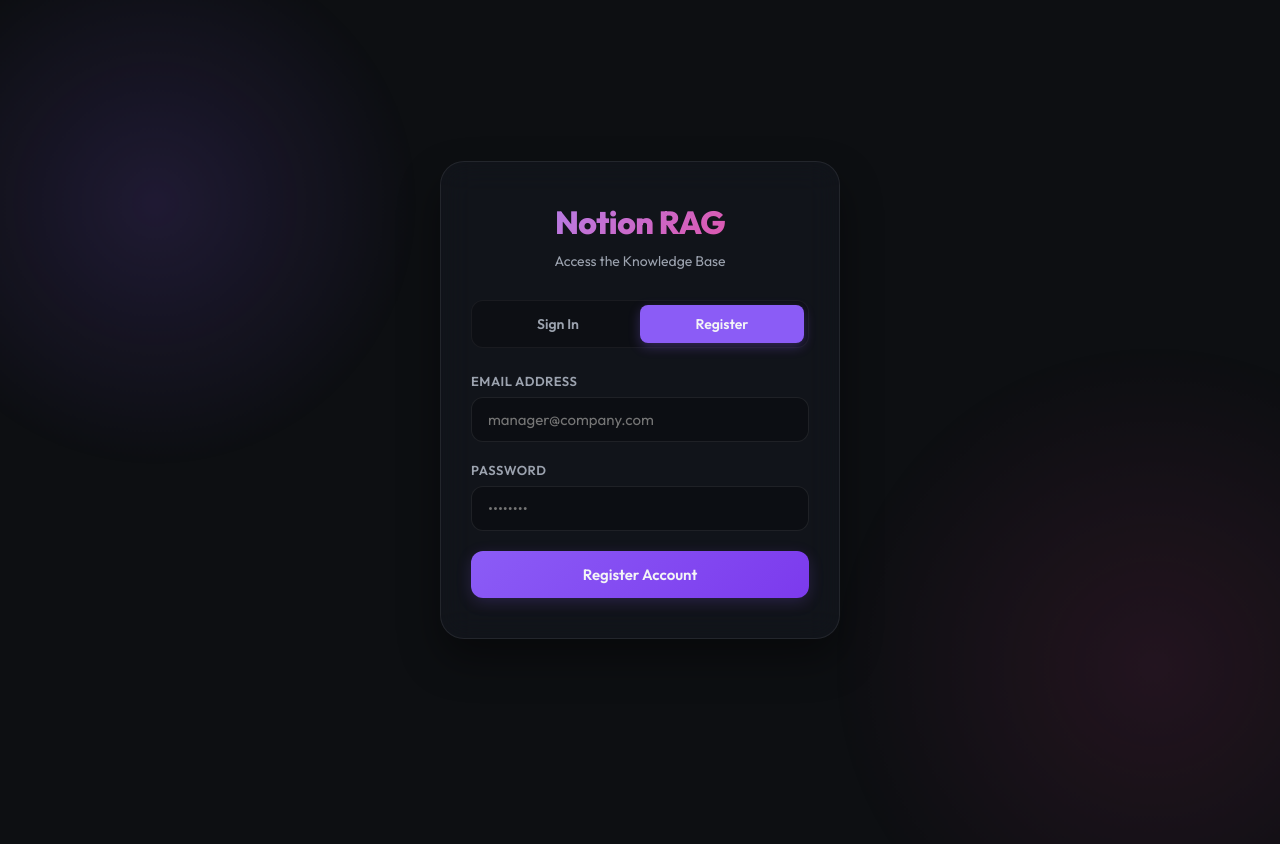
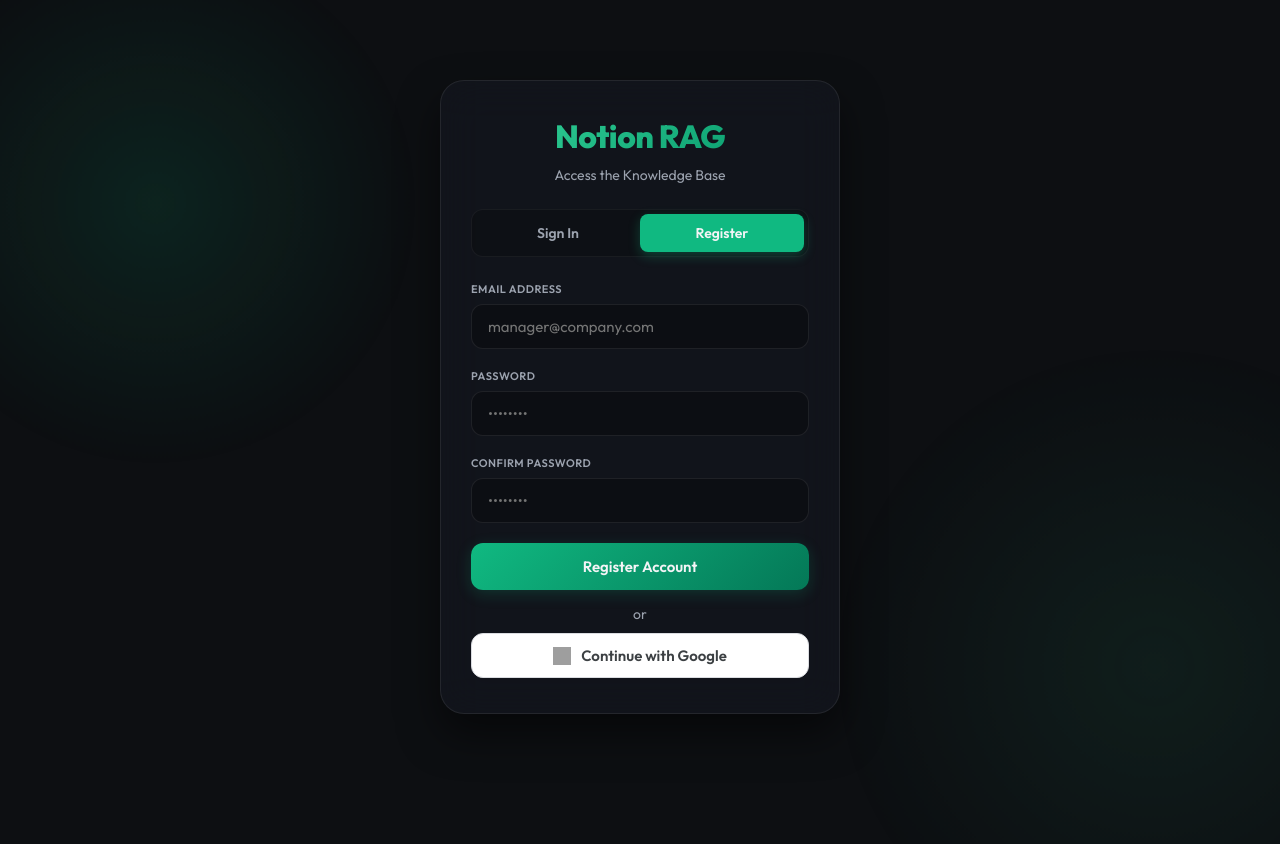
Before and after one commit to amazonikk/scripts, a website: page login.html in a window 1280 px wide. Both pictures are taken after a click on the button "Register". Shown: the top 844 px of the page. Drawn offline with Linux system fonts and the light colour scheme; grey boxes are pictures that could not be loaded.

Commit message:
Update Notion RAG login: green palette, confirm password, Google Sign-in

```diff
--- a/login.html
+++ b/login.html
@@ -8,12 +8,12 @@
   <style>
     :root {
       --bg-color: #0d0f12;
-      --card-bg: rgba(20, 24, 33, 0.6);
+      --card-bg: rgba(20, 24, 33, 0.65);
       --card-border: rgba(255, 255, 255, 0.08);
       --text-color: #f3f4f6;
       --text-muted: #9ca3af;
-      --accent-color: #8b5cf6;
-      --accent-hover: #a78bfa;
+      --accent-color: #10b981; /* Green */
+      --accent-hover: #34d399; /* Light Green */
       --error-color: #ef4444;
       --success-color: #10b981;
     }
@@ -30,8 +30,10 @@
       color: var(--text-color);
       min-height: 100vh;
       display: flex;
-      justify-content: center;
+      flex-direction: column;
+      justify-content: flex-start;
       align-items: center;
+      padding-top: 60px; /* Lifted higher */
       overflow: hidden;
       position: relative;
     }
@@ -42,7 +44,7 @@
       width: 500px;
       height: 500px;
       border-radius: 50%;
-      background: radial-gradient(circle, rgba(139, 92, 246, 0.15) 0%, rgba(139, 92, 246, 0) 70%);
+      background: radial-gradient(circle, rgba(16, 185, 129, 0.12) 0%, rgba(16, 185, 129, 0) 70%);
       top: -10%;
       left: -10%;
       z-index: 0;
@@ -54,7 +56,7 @@
       width: 600px;
       height: 600px;
       border-radius: 50%;
-      background: radial-gradient(circle, rgba(236, 72, 153, 0.1) 0%, rgba(236, 72, 153, 0) 70%);
+      background: radial-gradient(circle, rgba(52, 211, 153, 0.08) 0%, rgba(52, 211, 153, 0) 70%);
       bottom: -15%;
       right: -10%;
       z-index: 0;
@@ -76,27 +78,27 @@
     .card {
       background: var(--card-bg);
       border: 1px solid var(--card-border);
-      backdrop-filter: blur(16px);
-      -webkit-backdrop-filter: blur(16px);
+      backdrop-filter: blur(20px);
+      -webkit-backdrop-filter: blur(20px);
       border-radius: 24px;
-      padding: 40px 30px;
-      box-shadow: 0 20px 40px rgba(0, 0, 0, 0.4);
+      padding: 35px 30px;
+      box-shadow: 0 20px 40px rgba(0, 0, 0, 0.5);
       transition: transform 0.3s ease, box-shadow 0.3s ease;
     }
 
     .card:hover {
-      box-shadow: 0 20px 50px rgba(139, 92, 246, 0.15);
+      box-shadow: 0 20px 50px rgba(16, 185, 129, 0.12);
     }
 
     .header {
       text-align: center;
-      margin-bottom: 30px;
+      margin-bottom: 25px;
     }
 
     .logo {
       font-size: 32px;
       font-weight: 800;
-      background: linear-gradient(135deg, #a78bfa 0%, #ec4899 100%);
+      background: linear-gradient(135deg, #34d399 0%, #059669 100%);
       -webkit-background-clip: text;
       -webkit-text-fill-color: transparent;
       margin-bottom: 10px;
@@ -136,7 +138,7 @@
     .tab-btn.active {
       background: var(--accent-color);
       color: var(--text-color);
-      box-shadow: 0 4px 12px rgba(139, 92, 246, 0.3);
+      box-shadow: 0 4px 12px rgba(16, 185, 129, 0.3);
     }
 
     /* Form Fields */
@@ -147,7 +149,7 @@
 
     .form-group label {
       display: block;
-      font-size: 13px;
+      font-size: 11px;
       font-weight: 600;
       color: var(--text-muted);
       margin-bottom: 8px;
@@ -170,13 +172,13 @@
 
     .form-group input:focus {
       border-color: var(--accent-color);
-      box-shadow: 0 0 0 3px rgba(139, 92, 246, 0.15);
+      box-shadow: 0 0 0 3px rgba(16, 185, 129, 0.15);
       background: rgba(0, 0, 0, 0.4);
     }
 
     .btn {
       width: 100%;
-      background: linear-gradient(135deg, var(--accent-color) 0%, #7c3aed 100%);
+      background: linear-gradient(135deg, var(--accent-color) 0%, #047857 100%);
       color: var(--text-color);
       border: none;
       padding: 14px;
@@ -186,17 +188,56 @@
       cursor: pointer;
       transition: all 0.3s ease;
       font-family: inherit;
-      box-shadow: 0 4px 15px rgba(139, 92, 246, 0.2);
+      box-shadow: 0 4px 15px rgba(16, 185, 129, 0.2);
     }
 
     .btn:hover {
       background: linear-gradient(135deg, var(--accent-hover) 0%, var(--accent-color) 100%);
       transform: translateY(-1px);
-      box-shadow: 0 6px 20px rgba(139, 92, 246, 0.35);
+      box-shadow: 0 6px 20px rgba(16, 185, 129, 0.35);
     }
 
     .btn:active {
       transform: translateY(1px);
+    }
+
+    /* Divider and Google Button */
+    .divider {
+      text-align: center;
+      margin: 15px 0 10px 0;
+      color: var(--text-muted);
+      font-size: 14px;
+      font-family: inherit;
+    }
+
+    .btn-google {
+      display: flex;
+      align-items: center;
+      justify-content: center;
+      gap: 10px;
+      width: 100%;
+      padding: 12px;
+      background: #ffffff;
+      border: 1px solid #dadce0;
+      border-radius: 12px;
+      color: #3c4043;
+      font-weight: 600;
+      cursor: pointer;
+      font-family: inherit;
+      transition: all 0.3s;
+      font-size: 15px;
+    }
+
+    .btn-google:hover {
+      background-color: #f8f9fa;
+      border-color: #d2e3fc;
+      box-shadow: 0 1px 2px 0 rgba(60,64,67,0.3), 0 1px 3px 1px rgba(60,64,67,0.15);
+      color: #202124;
+    }
+
+    .btn-google img {
+      width: 18px;
+      height: 18px;
     }
 
     /* Feedback messages */
@@ -213,7 +254,7 @@
     .message.error {
       background: rgba(239, 68, 68, 0.1);
       border: 1px solid rgba(239, 68, 68, 0.2);
-      color: var(--error-color);
+      color: #ef4444;
       display: block;
     }
 
@@ -257,8 +298,18 @@
           <label for="password">Password</label>
           <input type="password" id="password" required placeholder="••••••••">
         </div>
+        <div class="form-group" id="confirm-password-group" style="display: none;">
+          <label for="confirm-password">Confirm Password</label>
+          <input type="password" id="confirm-password" placeholder="••••••••">
+        </div>
         <button type="submit" class="btn" id="submit-btn">Sign In</button>
       </form>
+
+      <div class="divider">or</div>
+      <button type="button" class="btn-google" onclick="handleGoogleLogin()">
+        <img src="https://upload.wikimedia.org/wikipedia/commons/c/c1/Google_%22G%22_logo.svg" alt="Google">
+        Continue with Google
+      </button>
     </div>
   </div>
 
@@ -270,6 +321,17 @@
       document.getElementById('tab-login').classList.toggle('active', mode === 'login');
       document.getElementById('tab-register').classList.toggle('active', mode === 'register');
       document.getElementById('submit-btn').innerText = mode === 'login' ? 'Sign In' : 'Register Account';
+
+      const confirmGroup = document.getElementById('confirm-password-group');
+      const confirmInput = document.getElementById('confirm-password');
+
+      if (mode === 'register') {
+        confirmGroup.style.display = 'block';
+        confirmInput.setAttribute('required', 'required');
+      } else {
+        confirmGroup.style.display = 'none';
+        confirmInput.removeAttribute('required');
+      }
 
       const msgBox = document.getElementById('feedback-msg');
       msgBox.className = 'message';
@@ -285,6 +347,15 @@
 
       msgBox.className = 'message';
       msgBox.innerText = '';
+
+      if (currentMode === 'register') {
+        const confirmPassword = document.getElementById('confirm-password').value;
+        if (password !== confirmPassword) {
+          msgBox.classList.add('error');
+          msgBox.innerText = 'Passwords do not match.';
+          return;
+        }
+      }
 
       const endpoint = currentMode === 'login' ? '/login' : '/register';
 
@@ -319,6 +390,34 @@
         msgBox.innerText = 'Network error. Please try again.';
       }
     }
+
+    async function handleGoogleLogin() {
+      const msgBox = document.getElementById('feedback-msg');
+      msgBox.className = 'message';
+      msgBox.innerText = '';
+
+      try {
+        const response = await fetch('/google-login', {
+          method: 'POST',
+          headers: { 'Content-Type': 'application/json' }
+        });
+        const data = await response.json();
+
+        if (response.ok) {
+          msgBox.classList.add('success');
+          msgBox.innerText = 'Authenticated via Google! Redirecting...';
+          setTimeout(() => {
+            window.location.href = '/';
+          }, 800);
+        } else {
+          msgBox.classList.add('error');
+          msgBox.innerText = data.error || 'Google login failed.';
+        }
+      } catch (err) {
+        msgBox.classList.add('error');
+        msgBox.innerText = 'Network error.';
+      }
+    }
   </script>
 </body>
 </html>
```
Also changed, not shown: server.js (+39 -1 lines).
